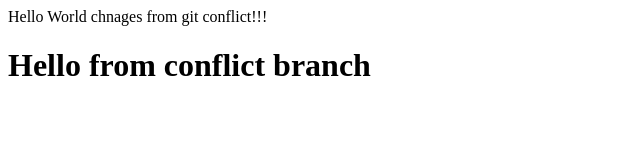
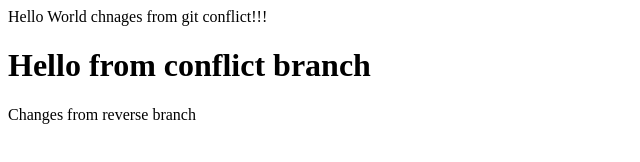
Before and after one commit to KaiserKamruzzaman/test-repo, a plain HTML site: page index.html in a window 1280 px wide. Shown: the whole page, without its empty margins (0-640 px from the left). Drawn offline with Linux system fonts and the light colour scheme.

Commit message:
commit from reverse branch

```diff
--- a/index.html
+++ b/index.html
@@ -1,2 +1,3 @@
 <div>Hello World chnages from git conflict!!!</div>
 <h1>Hello from conflict branch</h1>
+<p>Changes from reverse branch</p>
```
